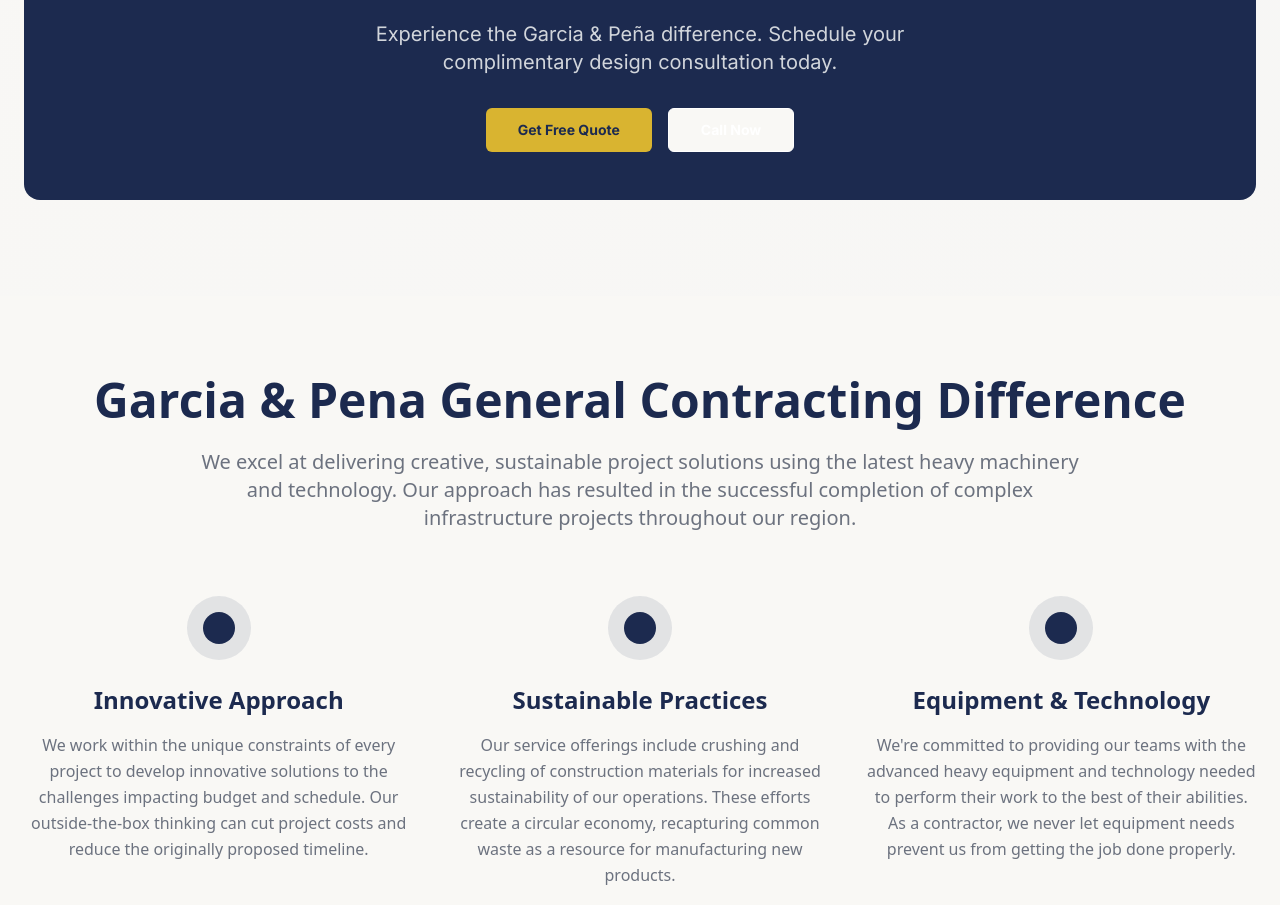
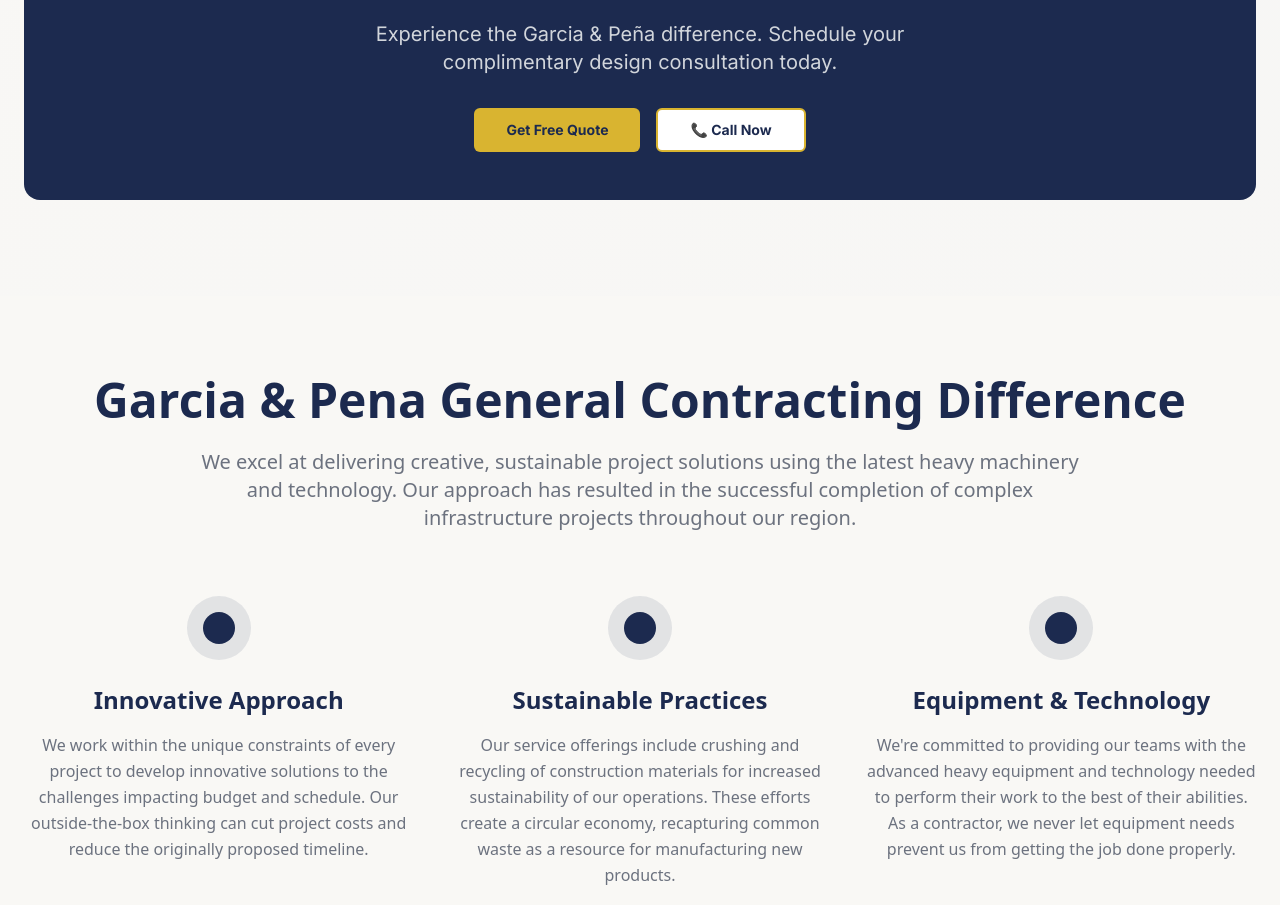
Before and after one commit to TheCoding10/agro-inspiration-studio, a React (Vite) app: page / in a window 1280 px wide. Shown: the part 3299-4204 px from the top of the page. Built offline with nearby package versions, Linux system fonts and the light colour scheme.

Commit message:
Fix "Call Now" button visibility

```diff
--- a/src/components/Services.tsx
+++ b/src/components/Services.tsx
@@ -115,11 +115,10 @@ const Services = () => {
             </Button>
             <Button
               size="lg"
-              variant="outline"
-              className="border-white text-white hover:bg-white hover:text-primary font-bold px-8 py-4 font-inter"
+              className="bg-white hover:bg-white/90 text-primary font-bold px-8 py-4 font-inter border-2 border-secondary"
               onClick={() => window.location.href = 'tel:+17743294239'}
             >
-              Call Now
+              📞 Call Now
             </Button>
           </div>
         </div>
```
